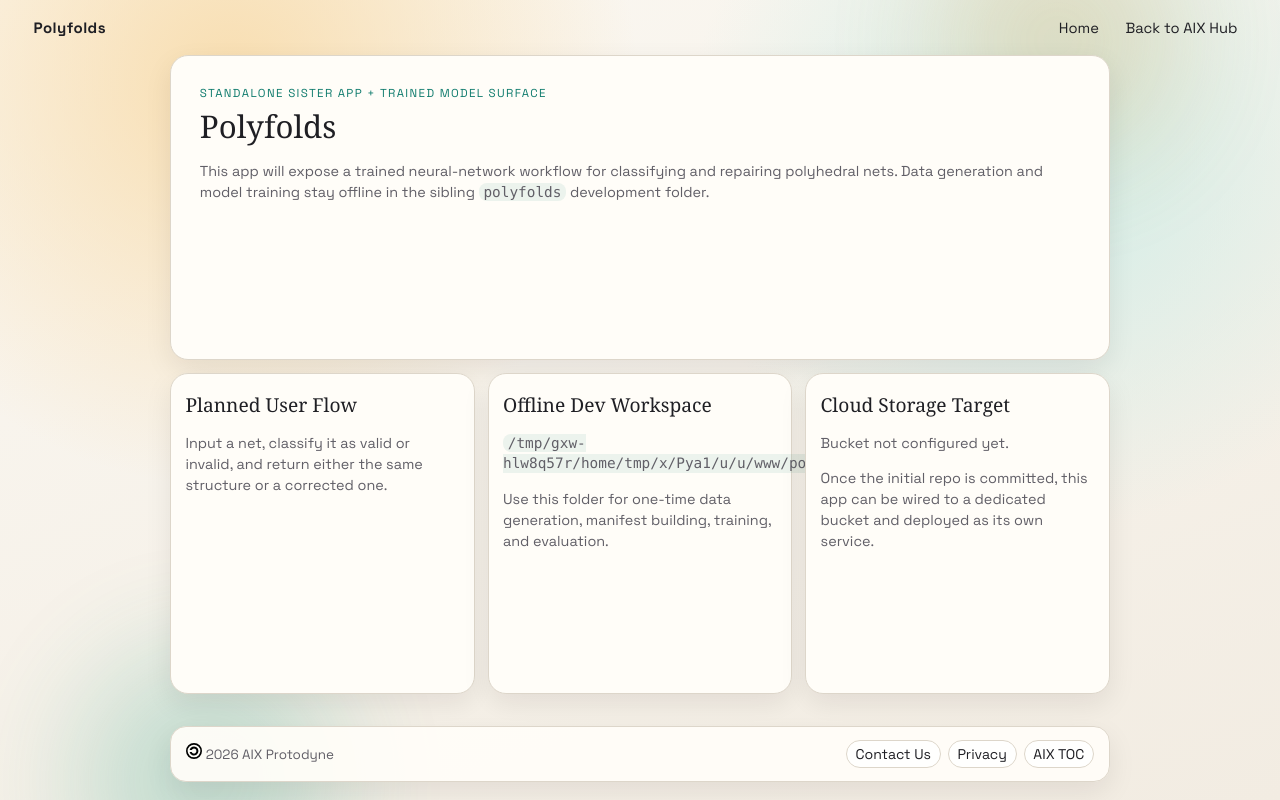
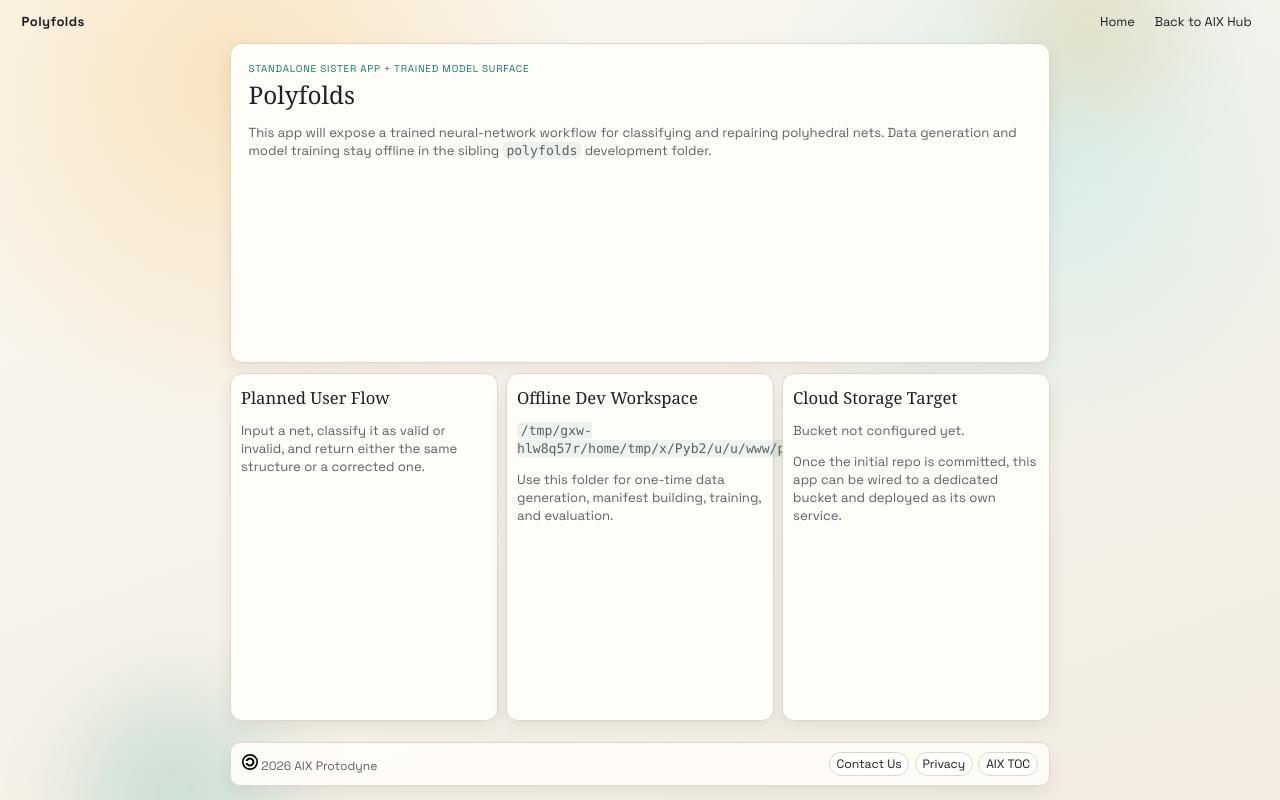
Before and after one commit to davidabelin/pf, a Flask app: page / in a window 1280 px wide. Run offline with Flask 3, Linux system fonts and the light colour scheme; some web fonts are replaced.

Commit message:
First pass at shrinkage

```diff
--- a/pf_web/static/css/theme.css
+++ b/pf_web/static/css/theme.css
@@ -6,7 +6,7 @@
   --accent-2: #c0822b;
   --line: #ddd6ca;
   --muted: #615f67;
-  --shadow: 0 10px 28px rgba(22, 18, 12, 0.08);
+  --shadow: 0 7px 18px rgba(22, 18, 12, 0.07);
 }
 
 * { box-sizing: border-box; }
@@ -16,104 +16,105 @@ body {
   display: flex;
   flex-direction: column;
   font-family: "Space Grotesk", "Segoe UI", sans-serif;
+  font-size: 0.86rem;
   color: var(--ink);
   background:
-    radial-gradient(circle at 18% 10%, rgba(248, 219, 169, 0.9), transparent 32%),
-    radial-gradient(circle at 82% 20%, rgba(205, 236, 230, 0.9), transparent 30%),
+    radial-gradient(circle at 18% 10%, rgba(248, 219, 169, 0.68), transparent 28%),
+    radial-gradient(circle at 82% 20%, rgba(205, 236, 230, 0.72), transparent 26%),
     linear-gradient(160deg, var(--paper), #f2ece2);
 }
 .bg-orb {
   position: fixed;
   border-radius: 999px;
-  filter: blur(58px);
-  opacity: 0.24;
+  filter: blur(42px);
+  opacity: 0.18;
   z-index: -1;
 }
-.bg-orb-a { width: 240px; height: 240px; background: #d39f4a; top: -80px; right: 8vw; }
-.bg-orb-b { width: 260px; height: 260px; background: #2aa087; bottom: -110px; left: 6vw; }
+.bg-orb-a { width: 180px; height: 180px; background: #d39f4a; top: -68px; right: 8vw; }
+.bg-orb-b { width: 195px; height: 195px; background: #2aa087; bottom: -88px; left: 6vw; }
 .site-header {
   display: flex;
   align-items: center;
   justify-content: space-between;
-  gap: 0.8rem;
-  padding: 0.88rem clamp(0.85rem, 3vw, 2.1rem);
+  gap: 0.55rem;
+  padding: 0.62rem clamp(0.65rem, 2vw, 1.35rem);
 }
 .brand {
   color: var(--ink);
   text-decoration: none;
-  font-size: 0.94rem;
+  font-size: 0.82rem;
   font-weight: 700;
   letter-spacing: 0.03em;
 }
-.site-nav { display: flex; flex-wrap: wrap; gap: 0.55rem; }
+.site-nav { display: flex; flex-wrap: wrap; gap: 0.38rem; }
 .site-nav a {
   color: var(--ink);
   text-decoration: none;
-  padding: 0.28rem 0.56rem;
+  padding: 0.2rem 0.42rem;
   border-radius: 999px;
-  font-size: 0.92rem;
+  font-size: 0.8rem;
 }
 .site-nav a:hover { background: rgba(15, 123, 109, 0.1); }
 .page {
-  width: min(940px, 92vw);
-  margin: 0 auto 2rem;
+  width: min(820px, 94vw);
+  margin: 0 auto 1.35rem;
   display: grid;
-  gap: 0.8rem;
+  gap: 0.58rem;
   flex: 1 0 auto;
 }
 .hero,
 .card {
   background: var(--panel);
   border: 1px solid var(--line);
-  border-radius: 18px;
+  border-radius: 12px;
   box-shadow: var(--shadow);
 }
-.hero { padding: clamp(1rem, 2.5vw, 1.8rem); }
-.card { padding: 0.9rem; }
+.hero { padding: clamp(0.7rem, 1.6vw, 1.1rem); }
+.card { padding: 0.62rem; }
 .eyebrow {
   margin: 0;
   text-transform: uppercase;
-  letter-spacing: 0.12em;
+  letter-spacing: 0.08em;
   color: var(--accent);
-  font-size: 0.72rem;
+  font-size: 0.62rem;
 }
 h1,
 h2 {
-  margin: 0.2rem 0 0.7rem;
+  margin: 0.16rem 0 0.5rem;
   font-family: "Baskervville", Georgia, serif;
   font-weight: 400;
 }
-h1 { font-size: clamp(1.2rem, 3vw, 1.95rem); }
-h2 { font-size: clamp(0.98rem, 2vw, 1.2rem); }
+h1 { font-size: clamp(1.05rem, 2.2vw, 1.52rem); }
+h2 { font-size: clamp(0.88rem, 1.5vw, 1.04rem); }
 .lede,
-p { color: var(--muted); line-height: 1.45; font-size: 0.9rem; }
+p { color: var(--muted); line-height: 1.36; font-size: 0.82rem; }
 .grid {
   display: grid;
-  grid-template-columns: repeat(auto-fit, minmax(220px, 1fr));
-  gap: 0.8rem;
+  grid-template-columns: repeat(auto-fit, minmax(170px, 1fr));
+  gap: 0.52rem;
 }
 code {
   font-family: ui-monospace, SFMono-Regular, Menlo, Consolas, monospace;
   background: rgba(15, 123, 109, 0.08);
-  padding: 0.08rem 0.3rem;
-  border-radius: 8px;
+  padding: 0.05rem 0.24rem;
+  border-radius: 5px;
 }
 
 .site-footer {
-  padding: 0 0 1.15rem;
+  padding: 0 0 0.9rem;
 }
 
 .footer-inner {
-  width: min(940px, 92vw);
+  width: min(820px, 94vw);
   margin: 0 auto;
-  padding: 0.8rem 0.95rem;
+  padding: 0.55rem 0.7rem;
   display: flex;
   justify-content: space-between;
   align-items: center;
-  gap: 0.7rem;
+  gap: 0.48rem;
   flex-wrap: wrap;
   border: 1px solid var(--line);
-  border-radius: 16px;
+  border-radius: 10px;
   background: rgba(255, 253, 248, 0.94);
   box-shadow: var(--shadow);
 }
@@ -121,7 +122,7 @@ code {
 .footer-copy {
   margin: 0;
   color: var(--muted);
-  font-size: 0.84rem;
+  font-size: 0.76rem;
 }
 
 .copyleft-mark {
@@ -135,17 +136,17 @@ code {
 .footer-links {
   display: flex;
   flex-wrap: wrap;
-  gap: 0.45rem;
+  gap: 0.34rem;
 }
 
 .footer-links a {
   text-decoration: none;
   color: var(--ink);
-  padding: 0.24rem 0.54rem;
+  padding: 0.18rem 0.42rem;
   border-radius: 999px;
   border: 1px solid var(--line);
   background: rgba(255, 255, 255, 0.84);
-  font-size: 0.88rem;
+  font-size: 0.76rem;
 }
 
 .footer-links a:hover {
@@ -154,5 +155,5 @@ code {
 
 @media (max-width: 700px) {
   .site-header { flex-direction: column; align-items: flex-start; }
-  .footer-inner { width: min(96vw, 940px); align-items: flex-start; }
+  .footer-inner { width: min(96vw, 820px); align-items: flex-start; }
 }
```
